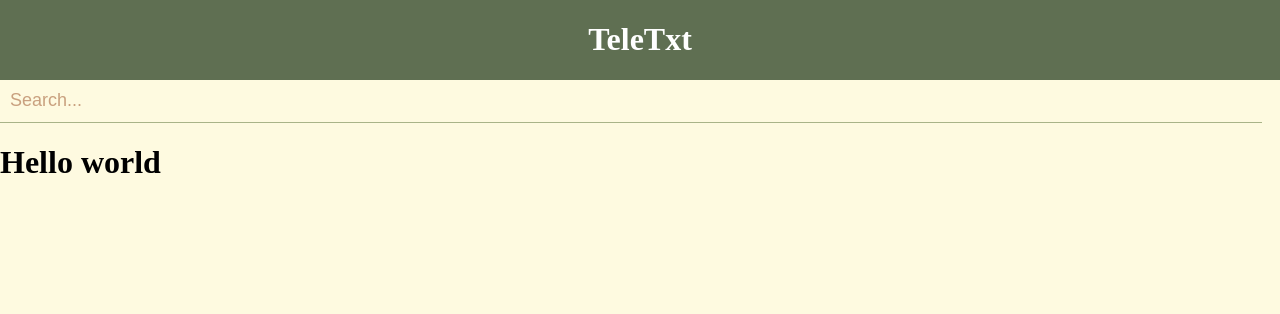
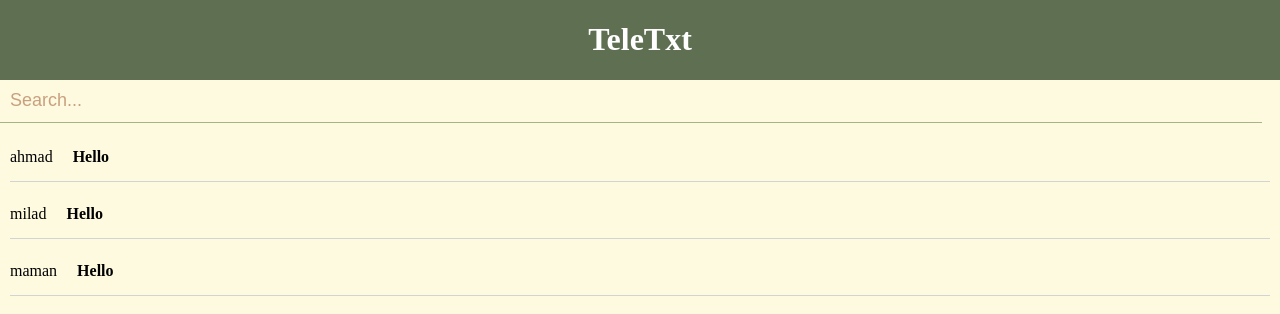
Before and after one commit to marzie-nd/teletxt, a React (Create React App) app: page /chats in a window 1280 px wide. Shown: the top 314 px of the page. Built offline with nearby package versions, Linux system fonts and the light colour scheme.

Commit message:
set chatpage and chatitem

```diff
--- a/src/components/ChatItem.jsx
+++ b/src/components/ChatItem.jsx
@@ -1,12 +1,18 @@
-import './ChatItem.scss'
+import "./ChatItem.scss";
 
-const ChatItem = ({ name, hasUnread, children }) => {
-    return (
-        <div className="chatItem">
-            <h3>{name}:</h3>
-            <div style={{ fontWeight: hasUnread ? 'bold' : 'normal' }}>{children}</div>
+const ChatItem = ({ users, name, hasUnread, children }) => {
+  return (
+    <div className="chatItem">
+      {users.map((user) => (
+        <div key={user} className="userItem">
+          <div>{user}</div>
+          <div style={{ fontWeight: hasUnread ? "bold" : "normal" }}>
+            {children}
+          </div>
         </div>
-    );
+      ))}
+    </div>
+  );
 };
 
 export default ChatItem;
--- a/src/components/ChatItem.scss
+++ b/src/components/ChatItem.scss
@@ -1,12 +1,19 @@
 .chatItem {
     display: flex;
-    align-items: center;
+    flex-direction: column;
     justify-content: flex-start;
     gap: 0.5rem;
-    border-bottom: 0.5px solid lightgray;
     padding: 10px;
     cursor: pointer;
     transition: background-color 0.3s ease, box-shadow 0.3s ease;
+}
+
+.userItem {
+    border-bottom: 0.5px solid lightgray;
+    display: flex;
+    align-items: center;
+    gap: 20px;height: 3rem;
+
 }
 
 .chatItem:hover {
--- /dev/null
+++ b/src/components/ChatPage.jsx
@@ -0,0 +1,11 @@
+import React from 'react'
+
+const ChatPage = () => {
+  return (
+    <div>
+      Hello World!
+    </div>
+  )
+}
+
+export default ChatPage
--- a/src/pages/Chats.jsx
+++ b/src/pages/Chats.jsx
@@ -1,33 +1,31 @@
 import ChatItem from "../components/ChatItem";
-import ChatList from "../components/ChatList"
+import ChatList from "../components/ChatList";
 import Header from "../components/Header";
 import Search from "../components/Search";
-import { useState } from 'react';
+import ChatPage from "../components/ChatPage";
+import { useState } from "react";
 
-import './Chats.scss'
+import "./Chats.scss";
 
 const Chats = () => {
-
+  const [users, setUsers] = useState(["ahmad", "milad", "maman"]);
   const [selectedUser, setSelectedUser] = useState(null);
 
   return (
-
-    <div className='chats'>
-      <Header/>
-      <Search/>
+    <div className="chats">
+      <Header />
+      <Search />
       <div>
-        {!selectedUser ? (
-          <h1 style={{color: "black"}}>Hello world</h1>
+        {selectedUser ? (
+          <ChatPage />
         ) : (
-          <ChatList>
-          <ChatItem name={'Maman'} hasUnread={true}>Where are you?</ChatItem>
-          <ChatItem name={'Ahmad'} hasUnread={false}>Hello</ChatItem>
-        </ChatList>
-        )
-      }
+          // <ChatList>
+            <ChatItem users={users} hasUnread={true}>
+              Hello
+            </ChatItem>
+          // </ChatList>
+        )}
       </div>
-
-
     </div>
   );
 };
```
Also changed, not shown: src/components/Message.jsx (deleted, +0 -9 lines).
